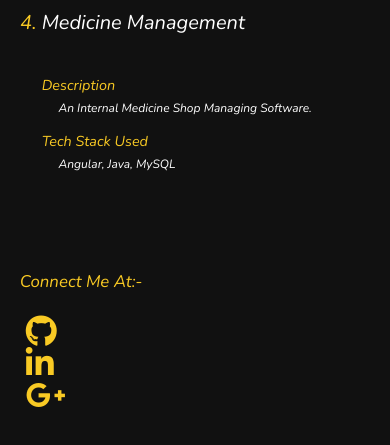
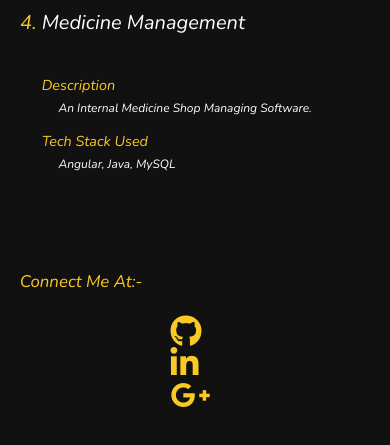
Before and after one commit to Simran2337/Simran2337.github.io, a plain HTML site: page index.html in a window 390 px wide. Shown: the part 3698-4143 px from the top of the page. Drawn offline with nearby package versions, Linux system fonts and the light colour scheme.

Commit message:
contact space centered

```diff
--- a/styles.css
+++ b/styles.css
@@ -259,6 +259,9 @@ header .navbar ul li a:hover {
         section {
                 font-size: 40% !important;
         }
+        .custom-contact {
+                margin-left: 40% !important;
+        }
 }
 
 @media(max-width:400px) {
```
Also changed, not shown: index.html (+6 -0 lines).
